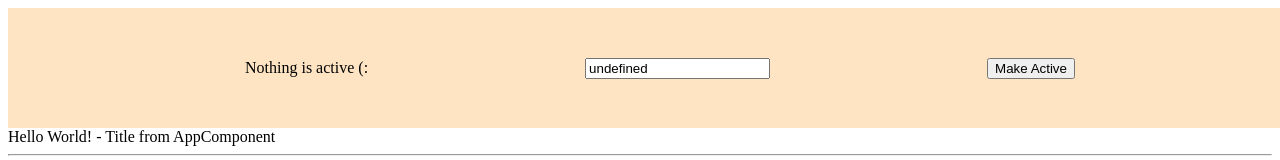
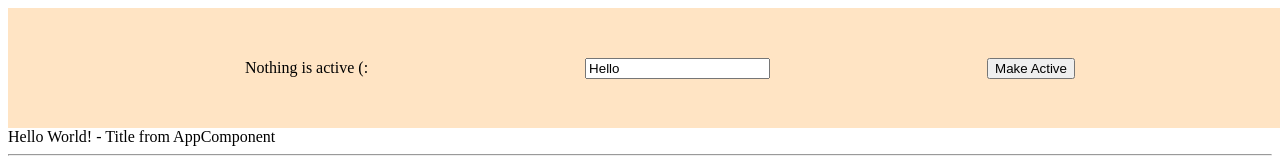
Before and after one commit to Djani-Antova/Angular, an Angular app in the folder 04.Components/components-demo-app/: page / in a window 1280 px wide. Shown: the top 160 px of the page. Built offline with nearby package versions, Linux system fonts and the light colour scheme.

Commit message:
Update navigation.component.ts

```diff
--- a/04.Components/components-demo-app/src/app/navigation/navigation.component.ts
+++ b/04.Components/components-demo-app/src/app/navigation/navigation.component.ts
@@ -7,12 +7,14 @@ import { Component } from '@angular/core';
 })
 export class NavigationComponent {
   isActive = false;
+  inputValue = 'Hello'
 
-  activeUsers = [{name: 'Mitko', age: 29}, {name: 'Pesho', age: 27}, {name: 'Mariya', age: 41}, {name: 'Katya', age: 32},]
+  activeUsers = [{ name: 'Mitko', age: 29 }, { name: 'Pesho', age: 27 }, { name: 'Mariya', age: 41 }, { name: 'Katya', age: 32 },]
 
-  handleClick(event: Event): void {
+  handleClick(event: Event, ...args: number[]): void {
     console.log(event);
+    this.isActive = !this.isActive;
+    console.log({ args });
 
-    this.isActive = !this.isActive;
   }
 }
```
